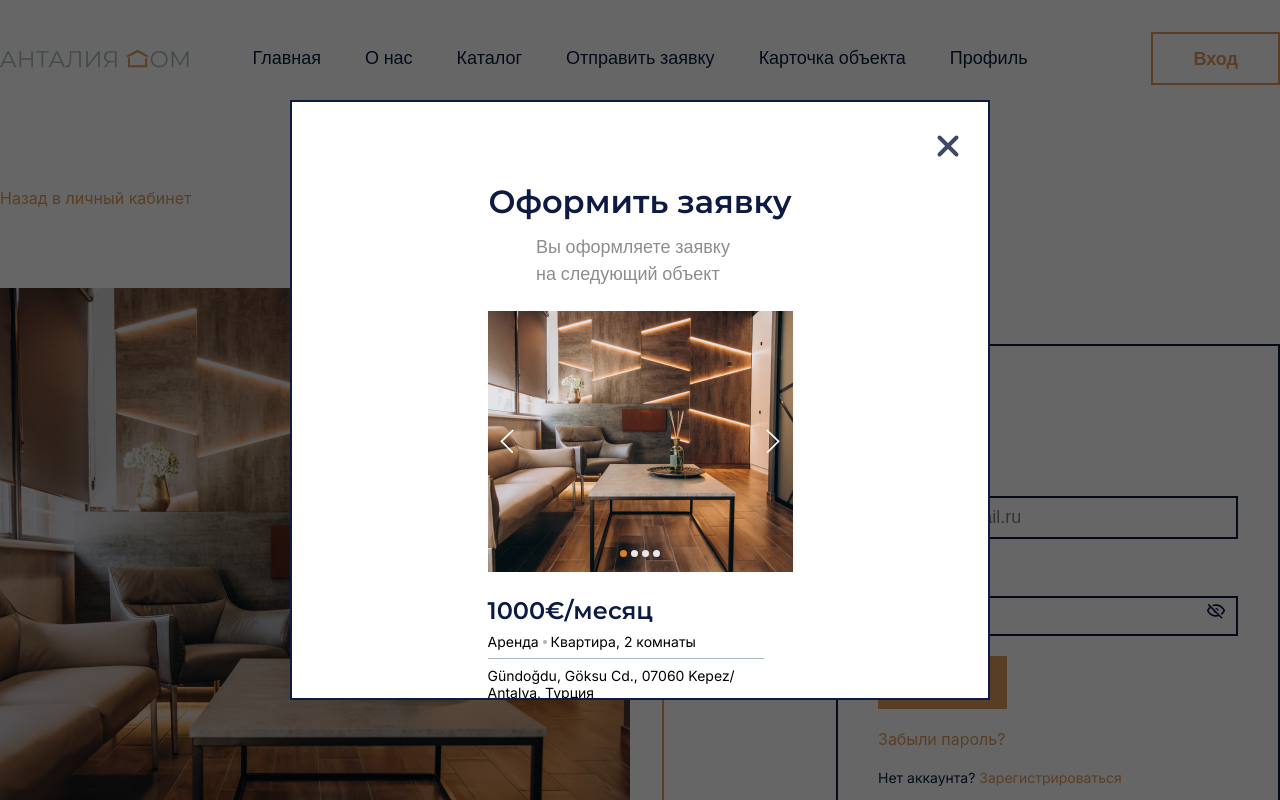
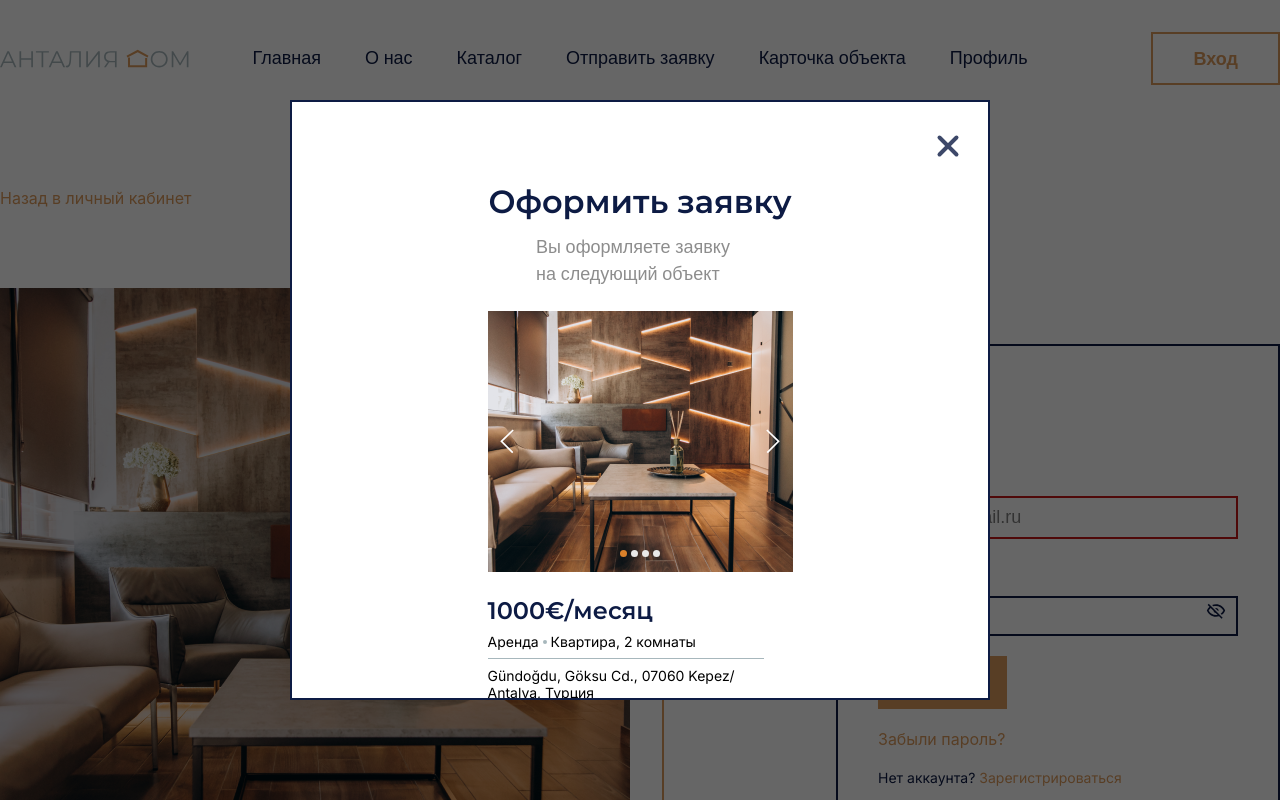
Before and after one commit to antaliadom-team/frontend, a React (Create React App) app: page /auth in a window 1280 px wide. Shown: the top 800 px of the page. Built offline with nearby package versions, Linux system fonts and the light colour scheme.

Commit message:
емейл и номер телефона рамка меняеь цвет

```diff
--- a/src/components/ui/inputs/email/email-input.jsx
+++ b/src/components/ui/inputs/email/email-input.jsx
@@ -13,7 +13,11 @@ const EmailInput = ({ text, placeholder, disabled }) => {
       <label className={styles.field}>
         <span className={styles.text}>{text}</span>
         <input
-          className={styles.input}
+          className={
+            email.validationMessage
+              ? `${styles.input} ${styles.warning}`
+              : styles.input
+          }
           type="text"
           onChange={(e) => email.handleChange(e)}
           onBlur={(e) => email.onBlur(e)}
--- a/src/components/ui/inputs/phone/phone-input.jsx
+++ b/src/components/ui/inputs/phone/phone-input.jsx
@@ -12,7 +12,11 @@ const PhoneInput = ({ text, placeholder, disabled }) => {
       <label className={styles.field}>
         <span className={styles.text}>{text}</span>
         <input
-          className={styles.input}
+          className={
+            phone.validationMessage
+              ? `${styles.input} ${styles.warning}`
+              : styles.input
+          }
           type="text"
           onChange={(e) => phone.handleChange(e)}
           onBlur={(e) => phone.onBlur(e)}
```
